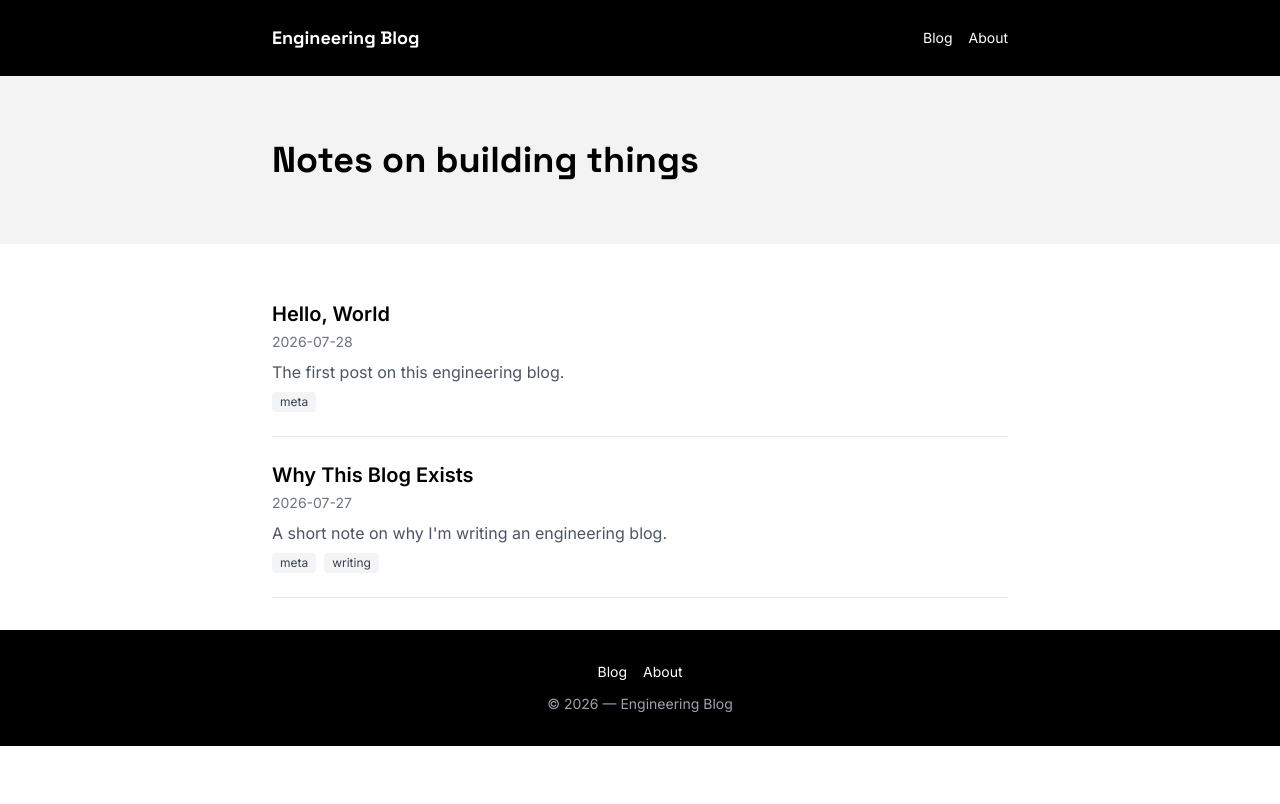
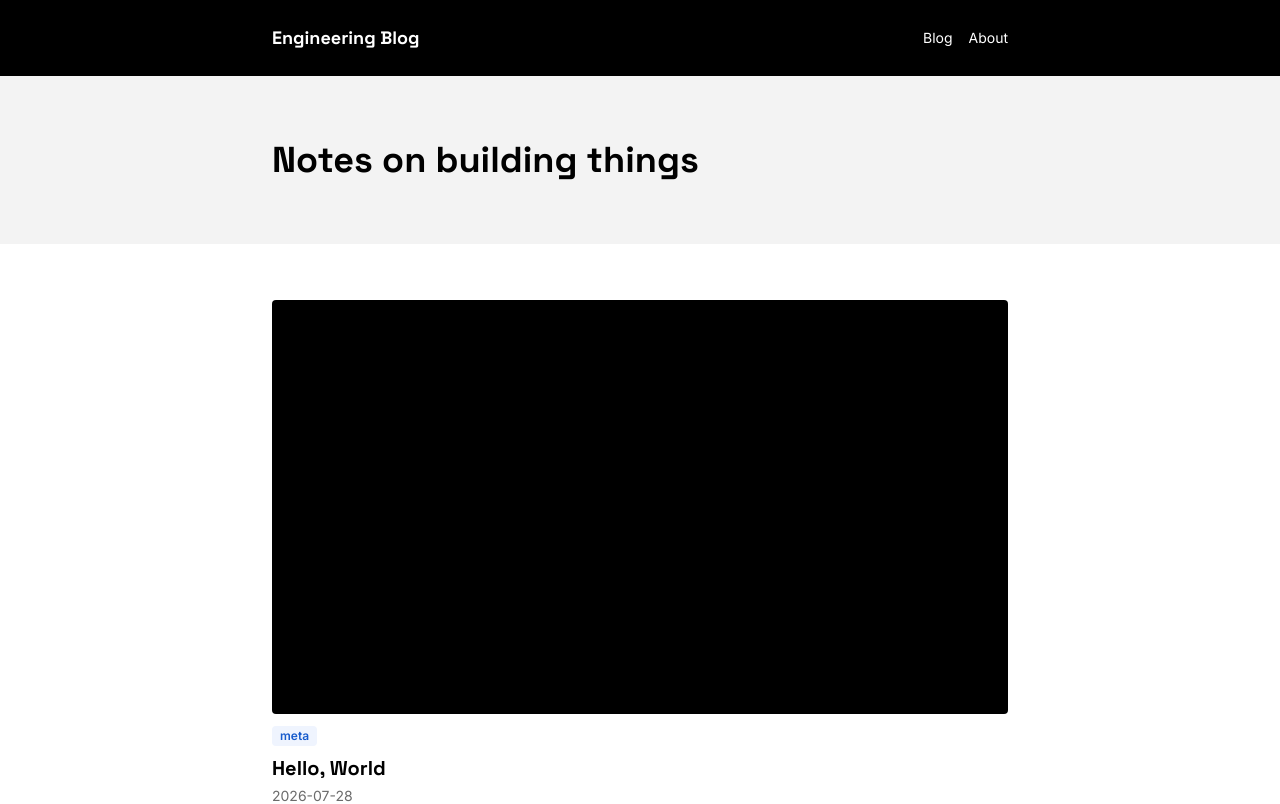
Before and after one commit to bilaschandra/blogs, a Next.js app: page / in a window 1280 px wide. Shown: the top 804 px of the page. Built offline with nearby package versions, Linux system fonts and the light colour scheme.

Commit message:
Add optional coverImage field and redesign PostCard

```diff
--- a/src/components/PostCard.tsx
+++ b/src/components/PostCard.tsx
@@ -1,25 +1,35 @@
 import Link from "next/link";
+import Image from "next/image";
 import type { Post } from "@/lib/types";
 
 export function PostCard({ post }: { post: Post }) {
   return (
-    <article className="border-b border-gray-200 py-6 dark:border-gray-800">
-      <Link href={`/blog/${post.slug}`} className="text-xl font-semibold hover:underline">
-        {post.title}
+    <article className="border-b border-gray-200 py-6">
+      <Link href={`/blog/${post.slug}`} className="relative block aspect-video w-full overflow-hidden rounded">
+        {post.coverImage ? (
+          <Image src={post.coverImage} alt={post.title} fill className="object-cover" />
+        ) : (
+          <div className="h-full w-full bg-uber-black" />
+        )}
       </Link>
-      <p className="mt-1 text-sm text-gray-500">{post.date}</p>
-      <p className="mt-2 text-gray-600 dark:text-gray-400">{post.excerpt}</p>
-      <div className="mt-2 flex gap-2">
+      <div className="mt-3 flex gap-2">
         {post.tags.map((tag) => (
           <Link
             key={tag}
             href={`/tags/${tag}`}
-            className="rounded bg-gray-100 px-2 py-0.5 text-xs text-gray-700 dark:bg-gray-800 dark:text-gray-300"
+            className="rounded bg-uber-tag-bg px-2 py-0.5 text-xs font-semibold text-uber-tag-text"
           >
             {tag}
           </Link>
         ))}
       </div>
+      <Link
+        href={`/blog/${post.slug}`}
+        className="mt-2 block line-clamp-2 font-heading text-xl font-bold text-black hover:underline"
+      >
+        {post.title}
+      </Link>
+      <p className="mt-1 text-sm text-uber-gray">{post.date}</p>
     </article>
   );
 }
--- a/src/lib/types.ts
+++ b/src/lib/types.ts
@@ -3,6 +3,7 @@ export type PostFrontmatter = {
   date: string;
   tags: string[];
   excerpt: string;
+  coverImage?: string;
 };
 
 export type Post = PostFrontmatter & {
```
